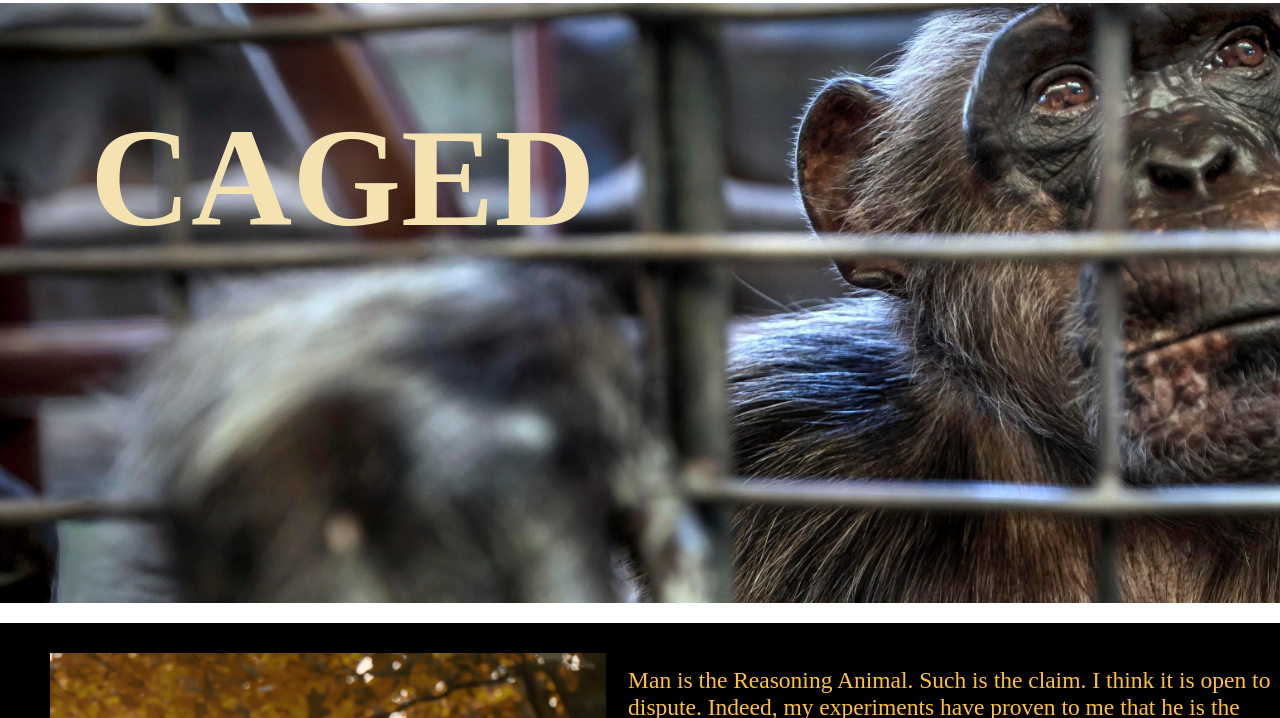
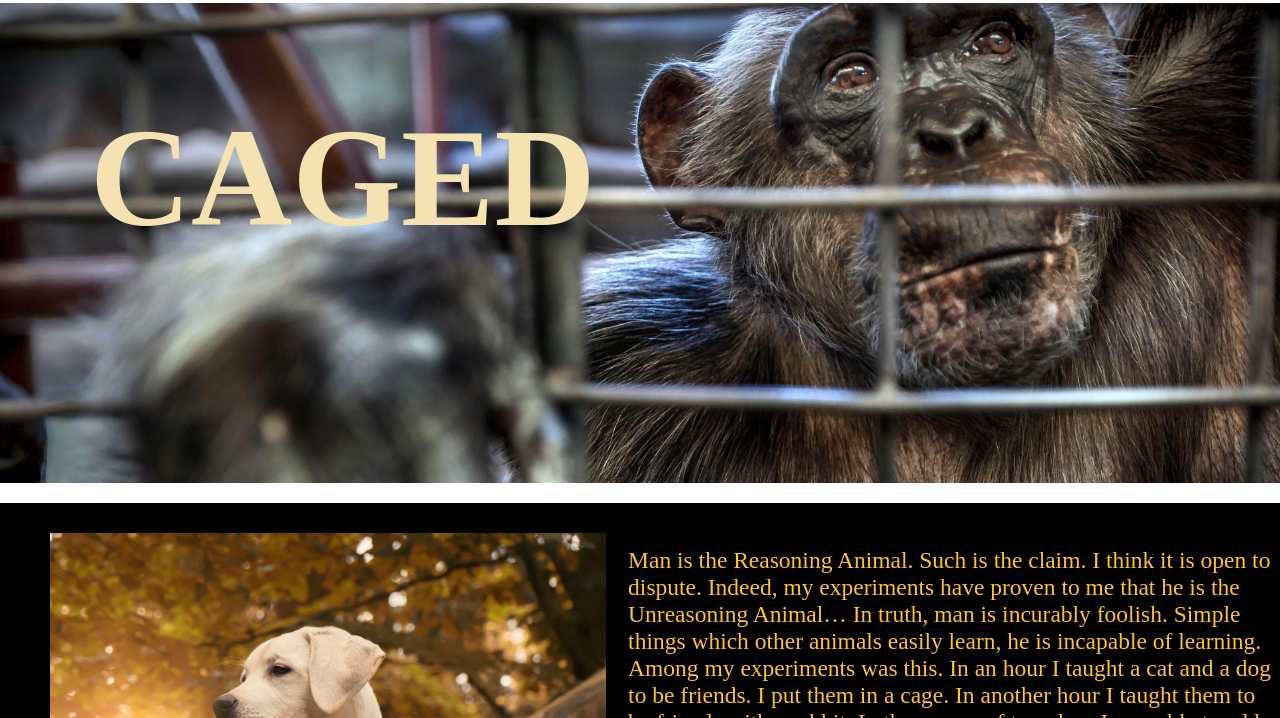
Before and after one commit to Husain-Jinia/CSS-website-Caged-Practiceproj, a plain HTML site: page Caged/index.html in a window 1280 px wide. Shown: the part 82-800 px from the top of the page. Drawn offline with Linux system fonts and the light colour scheme.

Commit message:
third commit

```diff
--- a/Caged/style.css
+++ b/Caged/style.css
@@ -27,9 +27,6 @@ body{
 
 }
 
-.header h1{
-
-}
 .header img{
     width: 65px;
     height: 65px;
@@ -73,7 +70,7 @@ body{
     background-image: url(images/2.jpg);
     background-repeat: no-repeat;
     background-size: cover;
-    height: 600px;
+    height: 480px;
     margin-bottom: 20px;
 }
 
```
